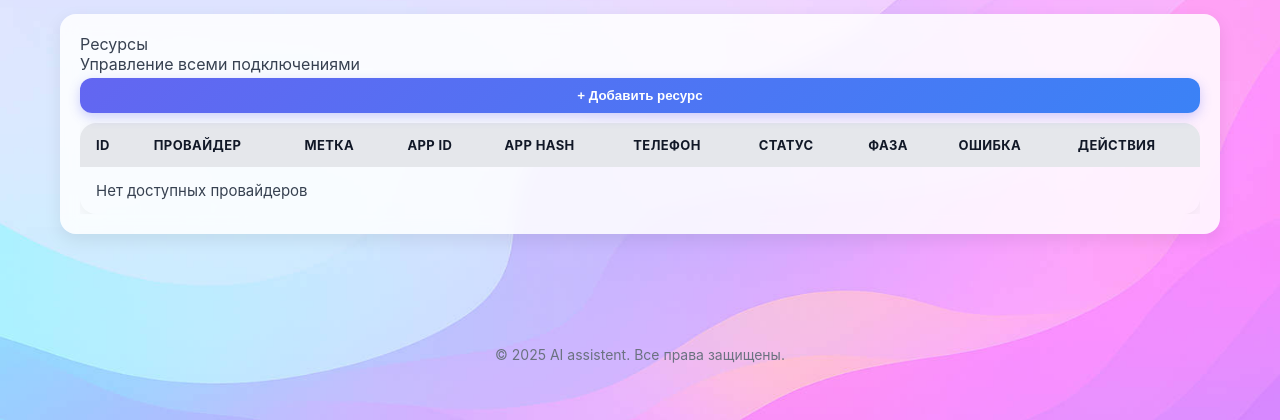
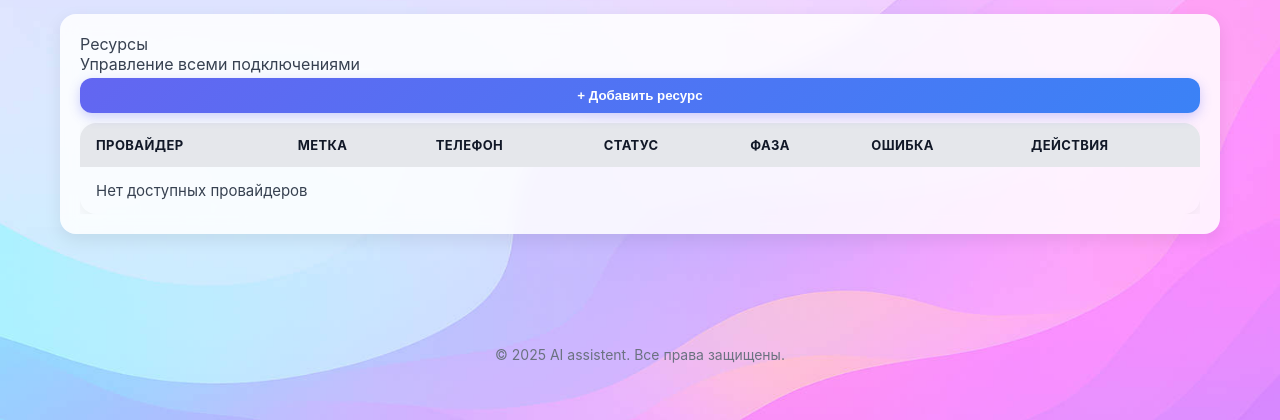
Before and after one commit to Aalam2000/assistchat, a FastAPI app: template src/web/templates/resources.html in a window 1280 px wide. Shown: the part 66-486 px from the top of the page. Run offline with FastAPI, Linux system fonts and the light colour scheme; the template is opened without the code that fills it, so the values that code supplies are empty.

Commit message:
Res TABL

```diff
--- a/src/web/static/js/resources.js
+++ b/src/web/static/js/resources.js
@@ -19,11 +19,8 @@ async function loadResources() {
             const creds = it.meta?.creds || {};
             const tr = document.createElement("tr");
             tr.innerHTML = `
-                <td>${it.id}</td>
                 <td>${it.provider.toLowerCase()}</td>
                 <td>${it.label || "—"}</td>
-                <td>${creds.app_id || "—"}</td>
-                <td>${creds.app_hash || "—"}</td>
                 <td>${creds.phone || "—"}</td>
                 <td>${it.status || "—"}</td>
                 <td>${it.meta?.phase || "—"}</td>
@@ -37,7 +34,7 @@ async function loadResources() {
 
     } catch (e) {
         console.error("[resources] loadResources error:", e);
-        tbody.innerHTML = `<tr><td colspan="10">Ошибка загрузки</td></tr>`;
+        tbody.innerHTML = `<tr><td colspan="7">Ошибка загрузки</td></tr>`;
     }
 }
 
--- a/src/web/templates/resources.html
+++ b/src/web/templates/resources.html
@@ -16,11 +16,8 @@
             <table class="mt-12 styled-table">
                 <thead>
                 <tr>
-                    <th>ID</th>
                     <th>Провайдер</th>
                     <th>Метка</th>
-                    <th>App&nbsp;ID</th>
-                    <th>App&nbsp;Hash</th>
                     <th>Телефон</th>
                     <th>Статус</th>
                     <th>Фаза</th>
@@ -30,7 +27,7 @@
                 </thead>
                 <tbody id="resources-tbody">
                 <tr>
-                    <td colspan="10">Загрузка...</td>
+                    <td colspan="7">Загрузка...</td>
                 </tr>
                 </tbody>
             </table>
```
